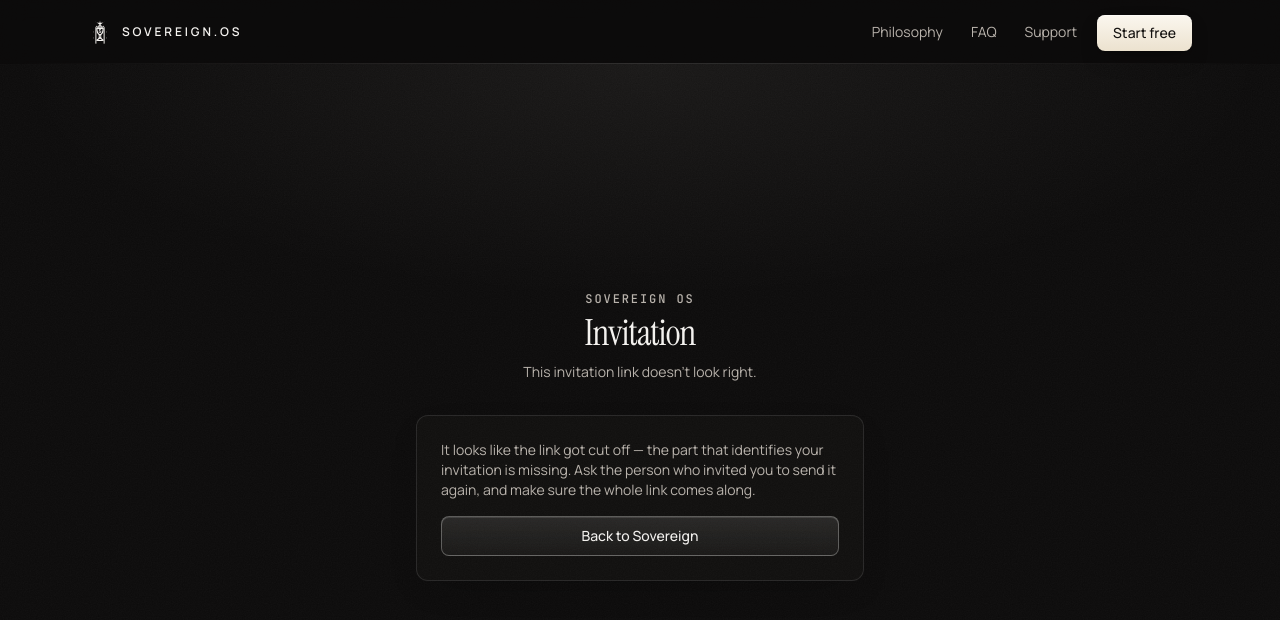
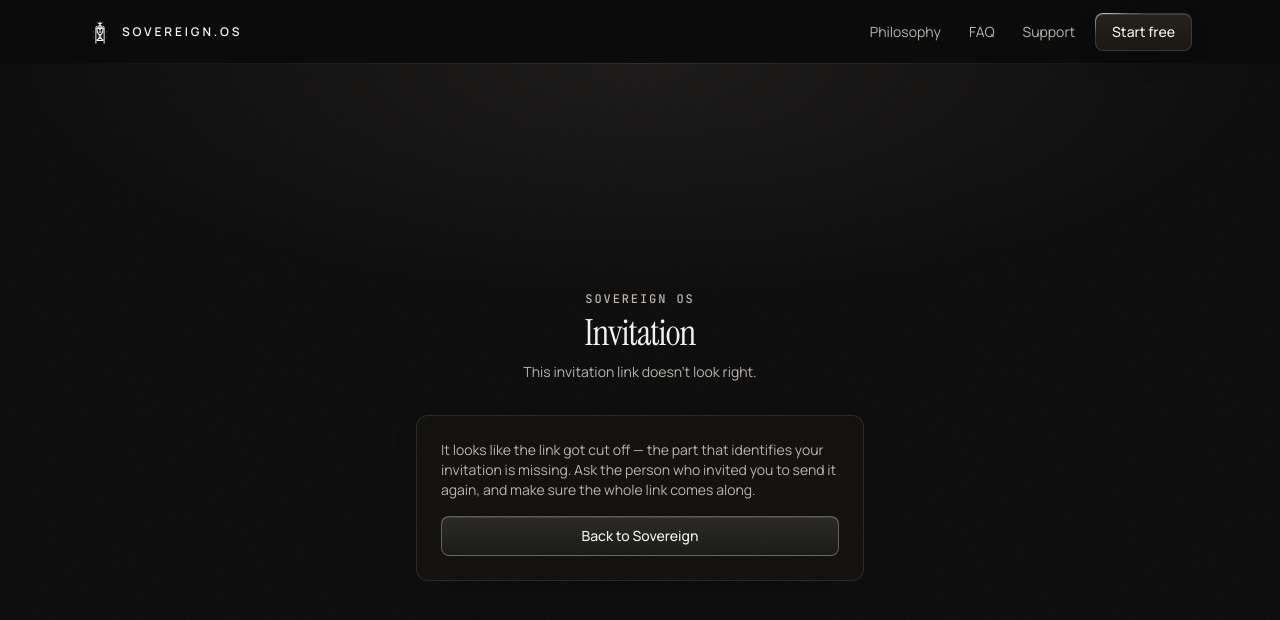
Before and after one commit to defragapp/production.os, a Next.js app: page /invite in a window 1280 px wide. Shown: the top 620 px of the page. Built offline with nearby package versions, Linux system fonts and the light colour scheme; no server answers.

Commit message:
Focal CTA becomes premium motion glass: opaque graphite plate with slow iridescent edge light (nav + hero only)

```diff
--- a/src/app/globals.css
+++ b/src/app/globals.css
@@ -216,13 +216,15 @@
   }
 }
 
-/* ── Premium motion-glass buttons ──────────────────────────────────
-   CTAs are no longer flat rectangles. Each is a translucent glass surface
-   with an iridescent light that orbits the exterior edge — a masked conic
-   gradient whose angle is animated via @property. .btn-aurora is the single
-   primary action on a screen (brighter fill, faster edge); .btn-glass is the
-   secondary action (fainter). All strictly inside the cream/graphite scale,
-   and every animation bends to prefers-reduced-motion. */
+/* ── Button system ─────────────────────────────────────────────────
+   Three tiers, one scale:
+   • .btn-focal  — the single focal navigation/conversion signal (nav CTA,
+                   hero CTA): a translucent glass plate with one slow,
+                   iridescent light orbiting its exterior edge.
+   • .btn-aurora — solid cream for in-app primary actions (forms, chat send).
+   • .btn-glass  — translucent secondary actions.
+   Everything stays inside the cream/graphite scale and bends to
+   prefers-reduced-motion. */
 
 /* Registered custom property so the conic edge angle can be animated. */
 @property --edge {
@@ -233,9 +235,8 @@
 
 @layer components {
   /* Secondary action: a clean translucent glass surface with a readable label
-     and a crisp hairline. The orbiting conic edge was removed by design — it
-     read as a rendering artifact on small screens and undercut the premium
-     feel, which is exactly the opposite of its intent. */
+     and a crisp hairline. The orbiting light lives only on .btn-focal —
+     ordinary actions stay quiet so the focal one reads as *the* signal. */
   .btn-glass {
     position: relative;
     border: 1px solid hsla(38, 18%, 95%, 0.3);
@@ -300,9 +301,66 @@
 
   /* These buttons set their own surface, so provide an explicit focus ring. */
   .btn-aurora:focus-visible,
-  .btn-glass:focus-visible {
+  .btn-glass:focus-visible,
+  .btn-focal:focus-visible {
     outline: 2px solid hsl(38 30% 88%);
     outline-offset: 2px;
+  }
+
+  /* Focal CTA — premium motion glass. The border is a conic gradient painted
+     on border-box under a transparent 1px border: a constant faint hairline
+     with one wide, soft iridescent comet sweeping the perimeter (angle
+     animated via @property --edge). No masked pseudo-element, so it cannot
+     seam or flicker on small screens; browsers without @property simply get
+     the static edge highlight. The plate itself must be an OPAQUE deep-graphite
+     gradient: a translucent fill lets the conic light bleed through the whole
+     face and smears into a rainbow blotch (the artifact that sank the first
+     attempt). Opaque warm-dark over the near-black page still reads as glass. */
+  .btn-focal {
+    position: relative;
+    display: inline-flex;
+    align-items: center;
+    justify-content: center;
+    gap: 0.375rem;
+    border: 1px solid transparent;
+    border-radius: 0.5rem;
+    color: #f7f2e8;
+    text-shadow: 0 1px 1px rgba(0, 0, 0, 0.35);
+    background:
+      linear-gradient(180deg, hsl(32 15% 13%), hsl(28 12% 9%)) padding-box,
+      conic-gradient(
+          from var(--edge),
+          hsla(40, 30%, 86%, 0.22) 0deg,
+          hsla(40, 30%, 86%, 0.22) 264deg,
+          hsla(38, 85%, 78%, 0.85) 296deg,
+          hsla(160, 60%, 70%, 0.45) 320deg,
+          hsla(258, 65%, 74%, 0.5) 340deg,
+          hsla(40, 30%, 86%, 0.22) 360deg
+        ) border-box;
+    box-shadow:
+      inset 0 1px 0 hsla(40, 30%, 92%, 0.14),
+      0 10px 30px -14px rgba(0, 0, 0, 0.65);
+    transition:
+      transform 0.2s cubic-bezier(0.25, 0.1, 0.25, 1),
+      box-shadow 0.25s ease,
+      filter 0.25s ease;
+    animation: edge-orbit 7s linear infinite;
+  }
+  .btn-focal:hover {
+    transform: translateY(-1px);
+    filter: brightness(1.08);
+    box-shadow:
+      inset 0 1px 0 hsla(40, 30%, 92%, 0.2),
+      0 14px 34px -14px rgba(0, 0, 0, 0.7);
+  }
+  .btn-focal:active {
+    transform: translateY(0);
+  }
+  .btn-focal svg {
+    transition: transform 0.25s ease;
+  }
+  .btn-focal:hover svg {
+    transform: translateX(2px);
   }
 }
 
@@ -313,9 +371,18 @@
 }
 
 @media (prefers-reduced-motion: reduce) {
-  .btn-aurora::before,
-  .btn-glass::before {
+  /* The orbiting light freezes with the comet resting at its opening angle;
+     the button keeps its full glass treatment, just without motion. */
+  .btn-focal {
     animation: none !important;
+  }
+  .btn-focal,
+  .btn-focal:hover {
+    transition: none !important;
+    transform: none !important;
+  }
+  .btn-focal:hover svg {
+    transform: none !important;
   }
   .btn-aurora,
   .btn-glass {
--- a/src/components/landing-client.tsx
+++ b/src/components/landing-client.tsx
@@ -335,7 +335,7 @@ export function LandingClient() {
                 </p>
 
                 <div className="mt-7 flex flex-col items-start gap-4 sm:flex-row sm:items-center">
-                  <Link href="/onboard?mode=signup" className="btn-aurora px-7 py-3 text-sm font-semibold">
+                  <Link href="/onboard?mode=signup" className="btn-focal px-7 py-3 text-sm font-semibold">
                     Start free
                   </Link>
                   <Link href="/about" className="text-sm text-muted-foreground underline-offset-4 transition-colors hover:text-foreground">
--- a/src/components/nav.tsx
+++ b/src/components/nav.tsx
@@ -74,7 +74,7 @@ export function Nav() {
               <Link href="/support" className={linkClass("/support")}>Support</Link>
               <Link
                 href="/onboard?mode=signup"
-                className="btn-aurora ml-1 mt-0.5 px-4 py-2 text-sm font-medium"
+                className="btn-focal ml-1 px-4 py-2 text-sm font-medium"
               >
                 Start free
               </Link>
@@ -189,7 +189,7 @@ export function Nav() {
               <Link
                 href="/onboard?mode=signup"
                 onClick={() => setOpen(false)}
-                className="btn-aurora mt-1 px-3 py-3 text-center text-sm font-medium"
+                className="btn-focal mt-1 px-3 py-3 text-sm font-medium"
               >
                 Start free
               </Link>
```
